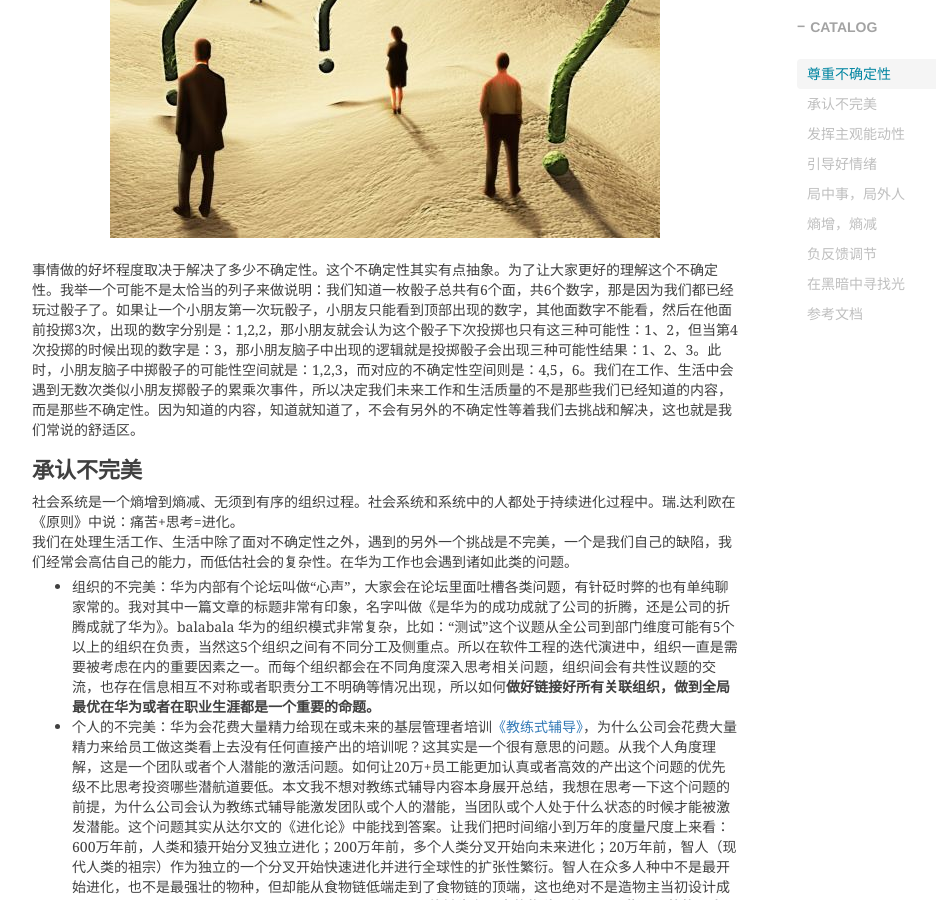
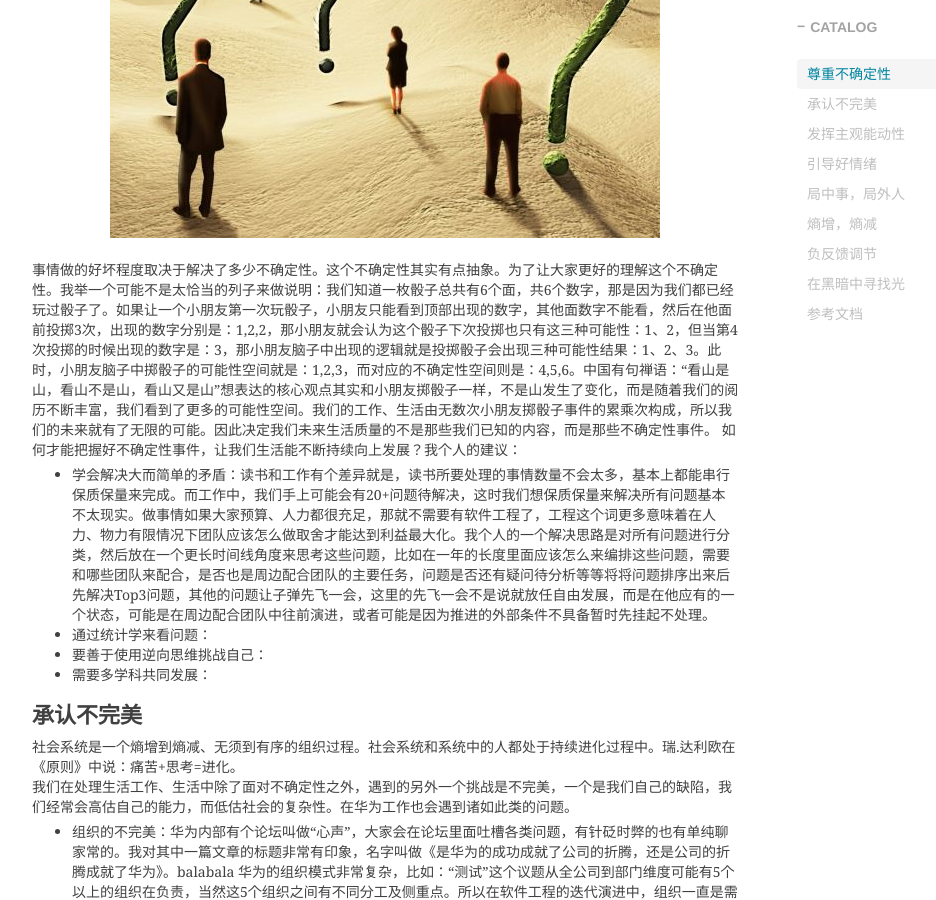
Before and after one commit to shihai1991/shihai1991.github.io, a Jekyll site: the page built from _posts/2023-10-30-在菊厂八年的那些人那些事.md, in a window 1280 px wide and 900 px high, scrolled down 1445 px. Shown: the whole window, without its empty margins (233-1169 px from the left). Built offline with Jekyll 4.4.1, drawn with Linux system fonts in a browser that asks for light colours; nearby versions of some CDN libraries; comment, search, counter and statistics services are not loaded.

Commit message:
Update 2023-10-30-在菊厂八年的那些人那些事.md

```diff
--- a/_posts/2023-10-30-在菊厂八年的那些人那些事.md
+++ b/_posts/2023-10-30-在菊厂八年的那些人那些事.md
@@ -21,7 +21,12 @@ time: '2023.10.30 12:27:00'
 世界的发展和演进充斥着各类不确定性。在软件工程领域中，我们可以将不确定性理解为对软件系统进行敏捷迭代的前置条件。在读研期间，老师给大家介绍敏捷迭代的一句话印象特别深刻，不是老师讲道理讲得太深刻，而是一个理工科老师配上比较生硬的抒情语气，带给我的反差感太强：“啊，我们要拥抱变化”。工作这些年一直在软件工程领域摸爬滚打，虽然没写几行代码，但对敏捷迭代的本质确实也有了更深刻的理解。我们可以把早些年的瀑布迭代开发模式理解为计划经济，这种开发模式无法对外部需求变化反馈做出及时调整，而敏捷迭代则尊重了这种不确定性，当外部需求发生变化或者设计者对需求理解有更深刻的理解时，开发团队就能对软件系统进行快速迭代以应对外部的变化。所以，软件工程迭代的出发点是先找到最不可能变化的点进行开发以防止软件系统反复返工。
 华为云计算在2019年左右经历了软件交付的交付流程变革，从公司的IPD交付模式转换到DevOps模式。华为云计算的领导们希望通过交付模式的转变来提升生产效率。如果大家不了解华为的交付模式，可能对IPD流程比较陌生，IPD这个词其实代表的就是一种逻辑概念上的流水线：所有设计时间点、开发时间点、测试时间点、交付时间点以及交付验收内容都是明确的，但这种模式在云计算场景下不能快速对市场变化做出反应，因此领导们经过充分讨论后，决定引入DevOps工作流。但引入了DevOps作业流是否真的带来了质量和效率上的提升？目前还没看到最终的答案，希望在5年内能看到结果。因为华为云计算的业务模式不同于AWS、Azure等云厂家，既有线上销售的云服务，也有线下打包发布的云产品。另外由于2B客户类别和形态各异，研发需求人力管道经常爆满，给研发团队落需求需要不断来回拉扯。因为业务场景、组织结构、技术堆叠等复杂，导致研发团队经常只有Dev，没有Ops，大家确实也更喜欢干Dev的事情，因为Ops的Oncall压力也会更大。所以这个问题还需要在持续从组织+工程能力+业务形态上继续思考。
 ![不确定性 侵删]({{site.baseurl}}/img/2024/Q1/20240102-不确定性.jpg)
-事情做的好坏程度取决于解决了多少不确定性。这个不确定性其实有点抽象。为了让大家更好的理解这个不确定性。我举一个可能不是太恰当的列子来做说明：我们知道一枚骰子总共有6个面，共6个数字，那是因为我们都已经玩过骰子了。如果让一个小朋友第一次玩骰子，小朋友只能看到顶部出现的数字，其他面数字不能看，然后在他面前投掷3次，出现的数字分别是：1,2,2，那小朋友就会认为这个骰子下次投掷也只有这三种可能性：1、2，但当第4次投掷的时候出现的数字是：3，那小朋友脑子中出现的逻辑就是投掷骰子会出现三种可能性结果：1、2、3。此时，小朋友脑子中掷骰子的可能性空间就是：1,2,3，而对应的不确定性空间则是：4,5，6。我们在工作、生活中会遇到无数次类似小朋友掷骰子的累乘次事件，所以决定我们未来工作和生活质量的不是那些我们已经知道的内容，而是那些不确定性。因为知道的内容，知道就知道了，不会有另外的不确定性等着我们去挑战和解决，这也就是我们常说的舒适区。
+事情做的好坏程度取决于解决了多少不确定性。这个不确定性其实有点抽象。为了让大家更好的理解这个不确定性。我举一个可能不是太恰当的列子来做说明：我们知道一枚骰子总共有6个面，共6个数字，那是因为我们都已经玩过骰子了。如果让一个小朋友第一次玩骰子，小朋友只能看到顶部出现的数字，其他面数字不能看，然后在他面前投掷3次，出现的数字分别是：1,2,2，那小朋友就会认为这个骰子下次投掷也只有这三种可能性：1、2，但当第4次投掷的时候出现的数字是：3，那小朋友脑子中出现的逻辑就是投掷骰子会出现三种可能性结果：1、2、3。此时，小朋友脑子中掷骰子的可能性空间就是：1,2,3，而对应的不确定性空间则是：4,5,6。中国有句禅语：“看山是山，看山不是山，看山又是山”想表达的核心观点其实和小朋友掷骰子一样，不是山发生了变化，而是随着我们的阅历不断丰富，我们看到了更多的可能性空间。我们的工作、生活由无数次小朋友掷骰子事件的累乘次构成，所以我们的未来就有了无限的可能。因此决定我们未来生活质量的不是那些我们已知的内容，而是那些不确定性事件。
+如何才能把握好不确定性事件，让我们生活能不断持续向上发展？我个人的建议：
+- 学会解决大而简单的矛盾：读书和工作有个差异就是，读书所要处理的事情数量不会太多，基本上都能串行保质保量来完成。而工作中，我们手上可能会有20+问题待解决，这时我们想保质保量来解决所有问题基本不太现实。做事情如果大家预算、人力都很充足，那就不需要有软件工程了，工程这个词更多意味着在人力、物力有限情况下团队应该怎么做取舍才能达到利益最大化。我个人的一个解决思路是对所有问题进行分类，然后放在一个更长时间线角度来思考这些问题，比如在一年的长度里面应该怎么来编排这些问题，需要和哪些团队来配合，是否也是周边配合团队的主要任务，问题是否还有疑问待分析等等将将问题排序出来后先解决Top3问题，其他的问题让子弹先飞一会，这里的先飞一会不是说就放任自由发展，而是在他应有的一个状态，可能是在周边配合团队中往前演进，或者可能是因为推进的外部条件不具备暂时先挂起不处理。
+- 通过统计学来看问题：
+- 要善于使用逆向思维挑战自己：
+- 需要多学科共同发展：
 
 # 承认不完美
 社会系统是一个熵增到熵减、无须到有序的组织过程。社会系统和系统中的人都处于持续进化过程中。瑞.达利欧在《原则》中说：痛苦+思考=进化。
```
